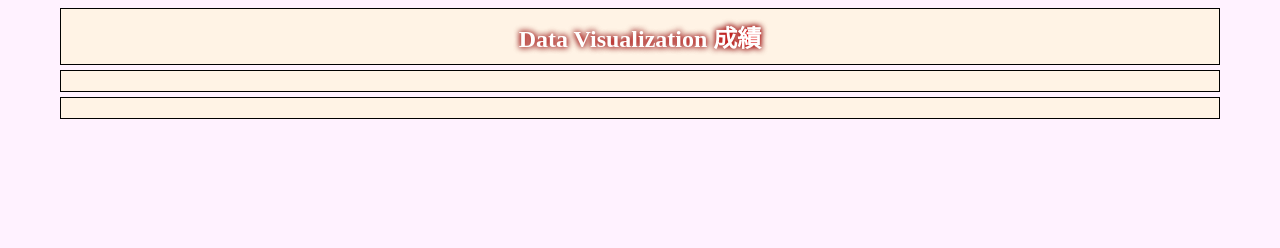
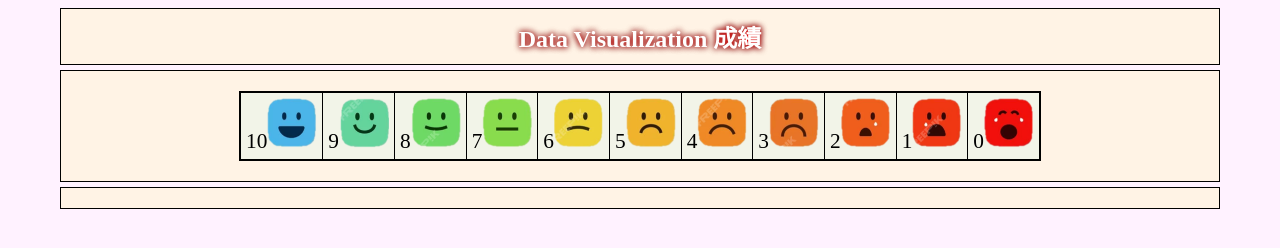
Before and after one commit to MiaHsieh9003/vis2023f, a plain HTML site: page hw01/src-medium-v7/index.html in a window 1280 px wide. Drawn offline with Linux system fonts and the light colour scheme; a web font is replaced by a local one.

Commit message:
Update index.html

```diff
--- a/hw01/src-medium-v7/index.html
+++ b/hw01/src-medium-v7/index.html
@@ -199,7 +199,7 @@ https://www.oxxostudio.tw/articles/201501/svg-d3-13-csv.html
             .attr("height", function(d, i) { return (i + 1) * 60; });
 
 
-    d3.text("../csv/data.csv").than(function (data)) {
+    d3.text("../csv/data.csv",function (data) {
 
         //var parsedCSV = d3.csv.parseRows(data);
         parsedCSV = d3.csv.ParseRows(data);
```
